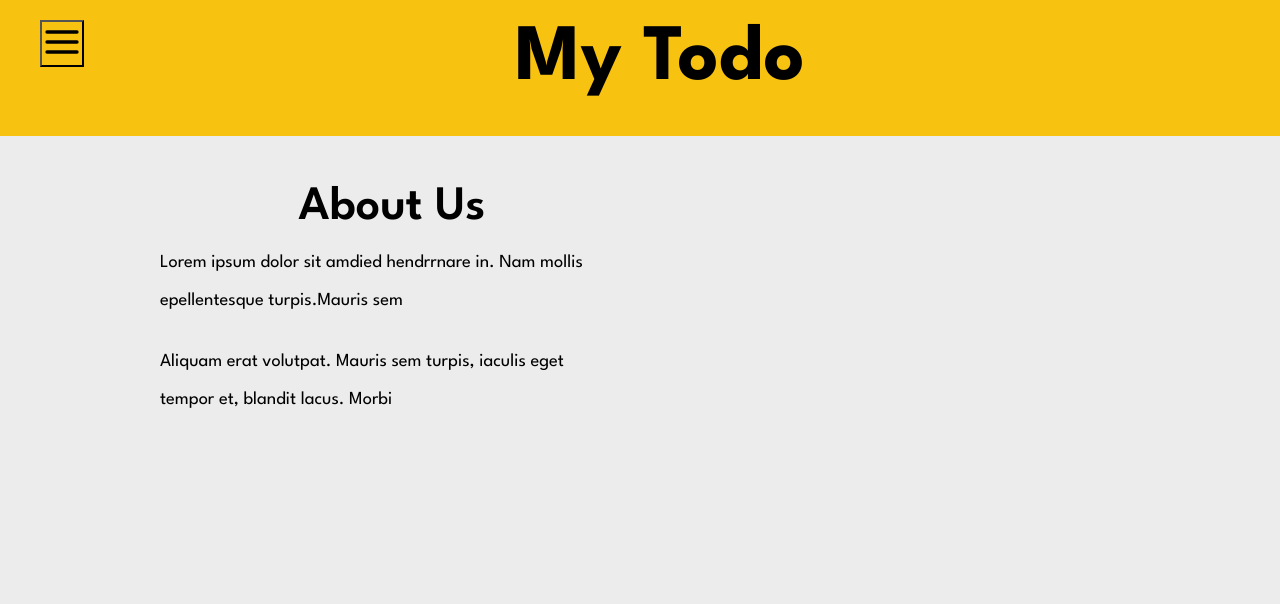
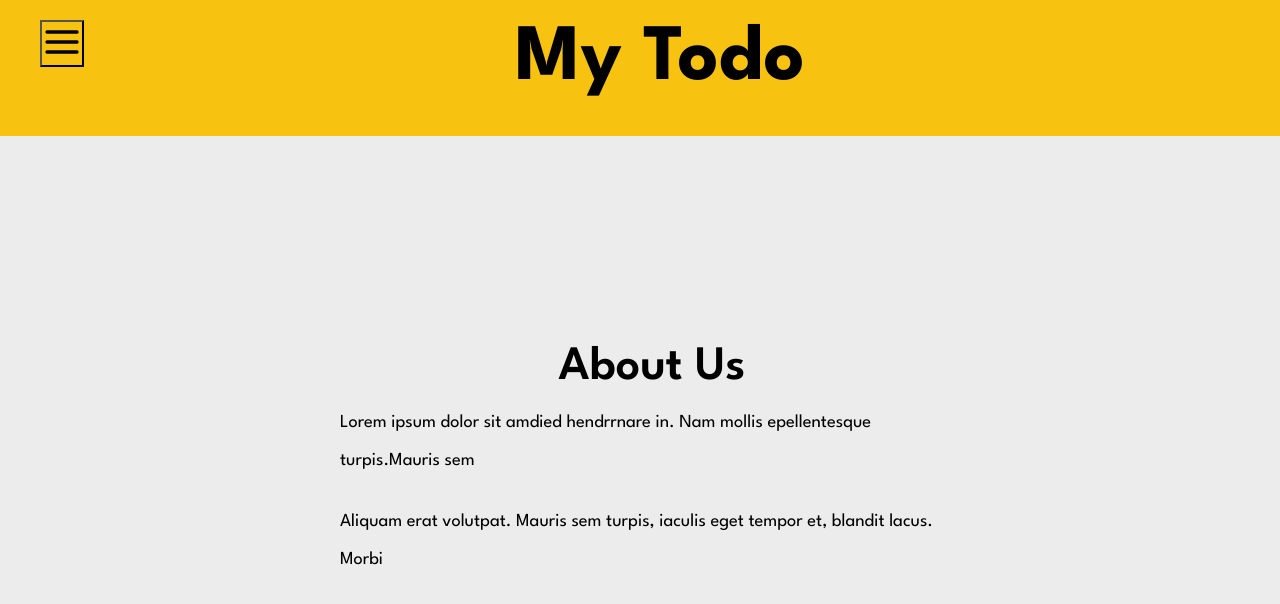
Before and after one commit to akos29/todo, a React (Create React App) app: page /todo/about in a window 1280 px wide. Shown: the top 604 px of the page. Built offline with nearby package versions, Linux system fonts and the light colour scheme.

Commit message:
update url for deployment

```diff
--- a/package.json
+++ b/package.json
@@ -2,7 +2,7 @@
   "name": "react-todo-app",
   "version": "0.1.0",
   "private": true,
-  "homepage": "https://akos29.github.io/todo",
+  "homepage": "https://akos29.github.io/todo/",
   "dependencies": {
     "@testing-library/jest-dom": "^5.16.5",
     "@testing-library/react": "^13.4.0",
--- a/src/App.css
+++ b/src/App.css
@@ -194,7 +194,7 @@ a {
     justify-content: center;
     align-items: center;
     max-width: 600px;
-    margin: 0 5em;
+    margin: 5em auto;
   }
 
   .menuNav.showMenu {
--- a/src/components/Navbar.js
+++ b/src/components/Navbar.js
@@ -25,8 +25,8 @@ const Navbar = () => {
         )}
       </button>
       <ul className={`menuNav ${navbarOpen ? 'showMenu' : ''}`}>
-        <li><NavLink to="/" activeClassName="active-link" onClick={() => closeMenu()} exact> Home </NavLink></li>
-        <li><NavLink to="about" activeClassName="active-link" onClick={() => closeMenu()} exact> About </NavLink></li>
+        <li><NavLink to="/todo/" activeClassName="active-link" onClick={() => closeMenu()} exact> Home </NavLink></li>
+        <li><NavLink to="/todo/about" activeClassName="active-link" onClick={() => closeMenu()} exact> About </NavLink></li>
       </ul>
     </nav>
   );
```
